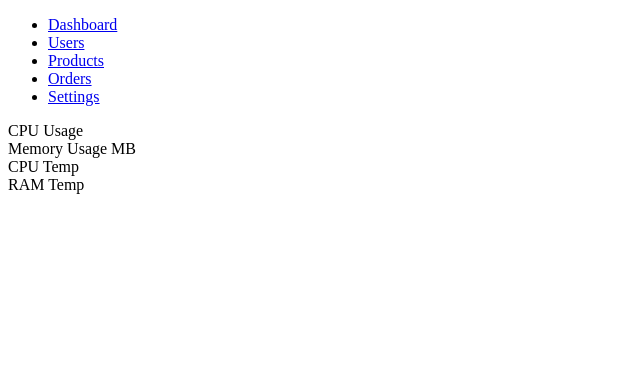
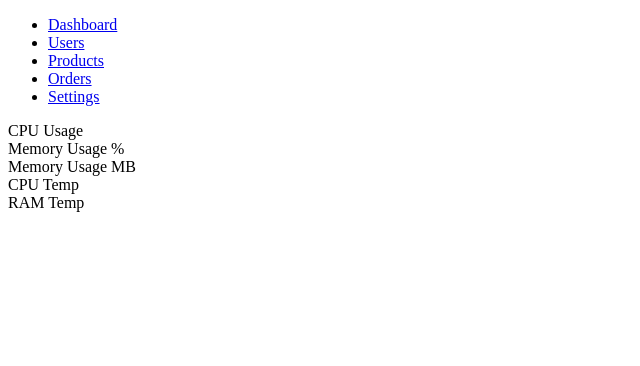
Before and after one commit to SiemensHalske/Trainex-aber-besser, a Flask app: template templates/admin/dashboard.html in a window 1280 px wide. Shown: the top 366 px of the page, without its empty margins (0-640 px from the left). Run offline with Flask 3, Linux system fonts and the light colour scheme; the template is opened without the code that fills it, so the values that code supplies are empty; some libraries are stand-ins or nearby versions.

Commit message:
Update settings.json and dashboard.css

```diff
--- a/templates/admin/dashboard.html
+++ b/templates/admin/dashboard.html
@@ -17,26 +17,29 @@
       </ul>
     </nav>
 
-    <div class="grid-container">
-      <!-- Große Gauges für CPU und RAM -->
-      <div class="gauge-large">
-        <div id="cpuGauge" class="gauge"></div>
-        <div id="cpuUsage" class="gauge-label">CPU Usage</div>
-      </div>
-      <div class="gauge-large">
-        <div id="memoryGauge" class="gauge"></div>
-        <div id="memoryUsageBytes" class="gauge-label">Memory Usage MB</div>
+    <div class="container mt-5">
+      <!-- Hauptgauges Container -->
+      <div class="main-gauges-container">
+        <div class="gauge-container gauge-large">
+          <div id="cpuGauge" class="gauge"></div>
+          <div id="cpuUsage" class="gauge-value">CPU Usage</div>
+        </div>
+        <div class="gauge-container gauge-large">
+          <div id="memoryGauge" class="gauge"></div>
+          <div id="memoryUsagePercent" class="gauge-value">Memory Usage %</div>
+          <div id="memoryUsageBytes" class="gauge-value">Memory Usage MB</div>
+        </div>
       </div>
 
-      <!-- Container für kleinere Gauges -->
-      <div class="gauge-small-container">
-        <div class="gauge-small">
+      <!-- Temperaturgauges Container -->
+      <div class="temp-gauges-container">
+        <div class="gauge-container gauge-small">
           <div id="cpuTempGauge" class="gauge"></div>
-          <div id="cpuTemp" class="gauge-label">CPU Temp</div>
+          <div id="cpuTemp" class="gauge-value">CPU Temp</div>
         </div>
-        <div class="gauge-small">
+        <div class="gauge-container gauge-small">
           <div id="ramTempGauge" class="gauge"></div>
-          <div id="ramTemp" class="gauge-label">RAM Temp</div>
+          <div id="ramTemp" class="gauge-value">RAM Temp</div>
         </div>
       </div>
     </div>
```
Also changed, not shown: 1 other file.
